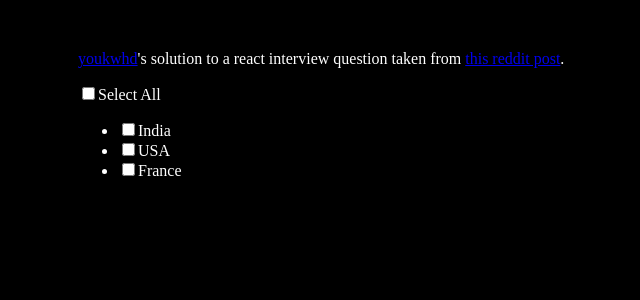
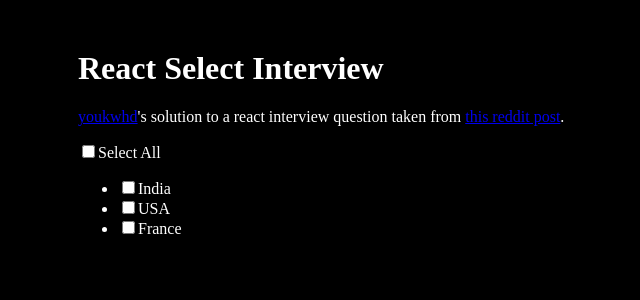
Before and after one commit to youkwhd/react-select-interview, a Next.js app: page / in a window 1280 px wide. Shown: the top 300 px of the page, without its empty margins (212-852 px from the left). Built offline with nearby package versions, Linux system fonts and the light colour scheme.

Commit message:
chore: add heading, nicer?

```diff
--- a/src/app/page.tsx
+++ b/src/app/page.tsx
@@ -28,6 +28,9 @@ export default () => {
 
     return (
         <main className="app--wrapper">
+            <h1>
+                React Select Interview
+            </h1>
             <p>
                 <Link href="https://github.com/youkwhd">youkwhd</Link>'s solution to a react interview question taken from <Link href="https://www.reddit.com/r/reactjs/comments/181bwix/please_help_why_was_i_rejected_in_my_frontend_1st/
 ">this reddit post</Link>.
```
